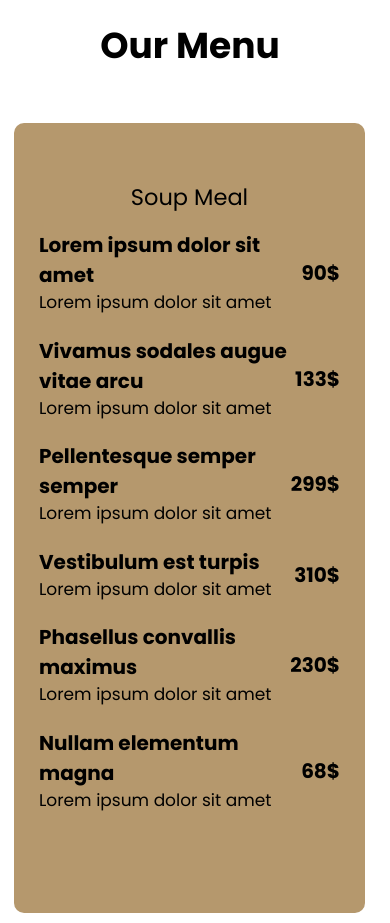
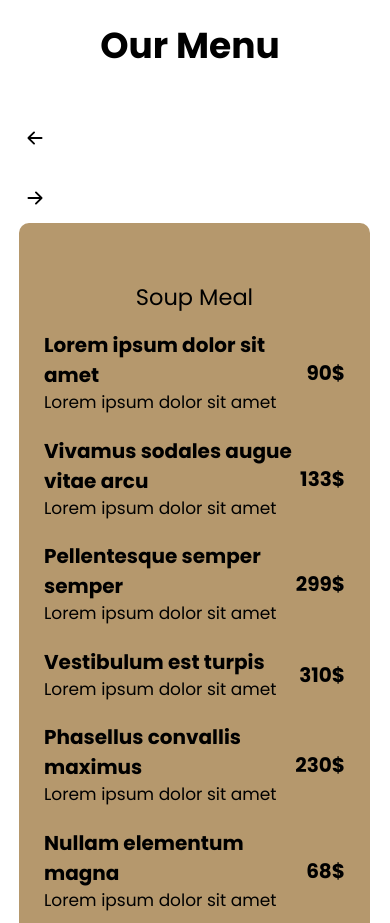
Before and after one commit to MahdiHasan943/next.js-new-restraurent-website, a Next.js app: page / in a window 390 px wide. Shown: the part 2140-3063 px from the top of the page. Built offline with nearby package versions, Linux system fonts and the light colour scheme.

Commit message:
fix slide arrow button

```diff
--- a/src/Components/HomePageMenu.js
+++ b/src/Components/HomePageMenu.js
@@ -25,10 +25,10 @@ const HomePageMenu = () => {
             spaceBetween={100}
             slidesPerView="auto"
           >
-            <SwiperSlide className="  mt-[50px]">
+            <SwiperSlide className=" mt-[50px]">
               <SwiperNavButtons></SwiperNavButtons>
 
-              <div className="absolute top-0 overflow-hidden right-10 sm:right-0 w-[90%]  sm:w-[500px]  h-[790px] px-10 py-20 rounded-2xl bg-[#B5986D]">
+              <div className="absolute top-[100px] sm:top-0 overflow-hidden right-8 sm:right-0 w-[90%]  sm:w-[500px]  h-[790px] px-10 py-20 rounded-2xl bg-[#B5986D]">
                 <h4 className="text-center dark:text-white mt-5 text-4xl text-black">
                   Soup Meal
                 </h4>
--- a/src/Components/SwiperNavButtons.js
+++ b/src/Components/SwiperNavButtons.js
@@ -7,7 +7,7 @@ export const SwiperNavButtons = () => {
   const swiper = useSwiper();
 
   return (
-    <div className="swiper-nav-btns    h-[300px] ">
+    <div className="swiper-nav-btns   ml-[20px] sm:ml-0 h-[300px] ">
       <div className="xl:flex relative xl:justify-end">
       <button className="" onClick={() => swiper.slidePrev()}>
         <BsArrowLeftShort className="text-5xl dark:text-white text-black">
--- a/src/styles/globals.css
+++ b/src/styles/globals.css
@@ -122,12 +122,7 @@ a {
 }
 
 
-@media screen and (max-width:400px) {
-  .swiper-nav-btns {
-    display: none;
-  }
 
-}
 /* slide  e*/
 
 /* form */
```
